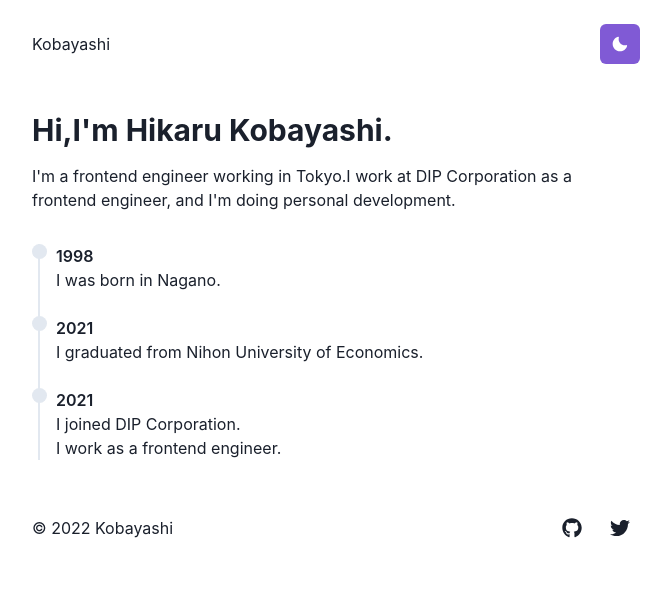
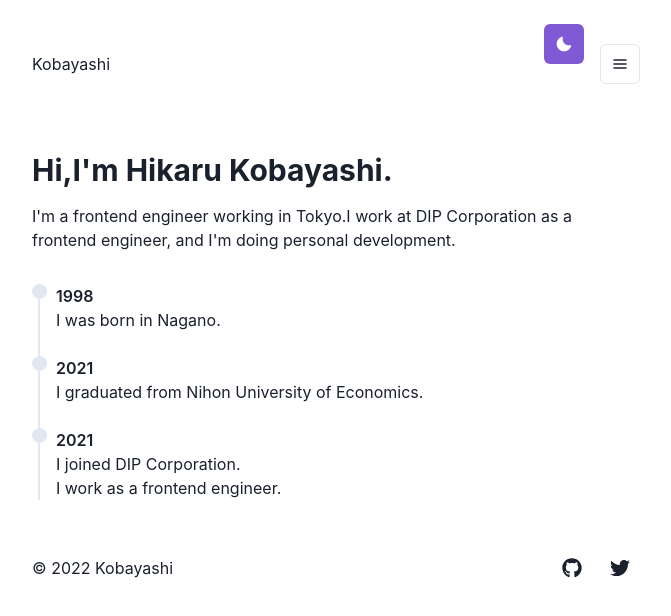
Before and after one commit to HikaruKobayashi/kobayashi, a Next.js app: page / in a window 1280 px wide. Shown: the top 616 px of the page, without its empty margins (304-975 px from the left). Built offline with nearby package versions, Linux system fonts and the light colour scheme.

Commit message:
create nav bar.

```diff
--- /dev/null
+++ b/src/components/common/nav-bar.tsx
@@ -0,0 +1,26 @@
+import {IconButton, Menu, MenuButton, MenuList, MenuItem, Link} from '@chakra-ui/react';
+import {HamburgerIcon} from '@chakra-ui/icons';
+
+const Navbar = () => {
+  return (
+    <Menu>
+      <MenuButton
+        _focus={{focus: 'none'}}
+        as={IconButton}
+        icon={<HamburgerIcon />}
+        aria-label="Menu"
+        variant="outline"
+      />
+      <MenuList>
+        <MenuItem as={Link} href="/">
+          Home
+        </MenuItem>
+        <MenuItem as={Link} href="/work">
+          Work
+        </MenuItem>
+      </MenuList>
+    </Menu>
+  );
+};
+
+export default Navbar;
--- a/src/components/layout/header.tsx
+++ b/src/components/layout/header.tsx
@@ -1,12 +1,18 @@
-import {Box, Stack, Text} from '@chakra-ui/react';
+import {Box, Stack, Link} from '@chakra-ui/react';
 import ThemeBtn from '../common/theme-btn';
+import Navbar from '../common/nav-bar';
 
 const Header = () => {
   return (
     <Box as="header" mx="auto" maxW="2xl" py="6" px={{base: '4', md: '8'}}>
       <Stack direction="row" spacing="4" align="center" justify="space-between">
-        <Text>Kobayashi</Text>
-        <ThemeBtn />
+        <Link href="/" textDecoration="none">
+          Kobayashi
+        </Link>
+        <Stack direction="row" spacing="4" align="center" justify="space-between">
+          <ThemeBtn />
+          <Navbar />
+        </Stack>
       </Stack>
     </Box>
   );
```
